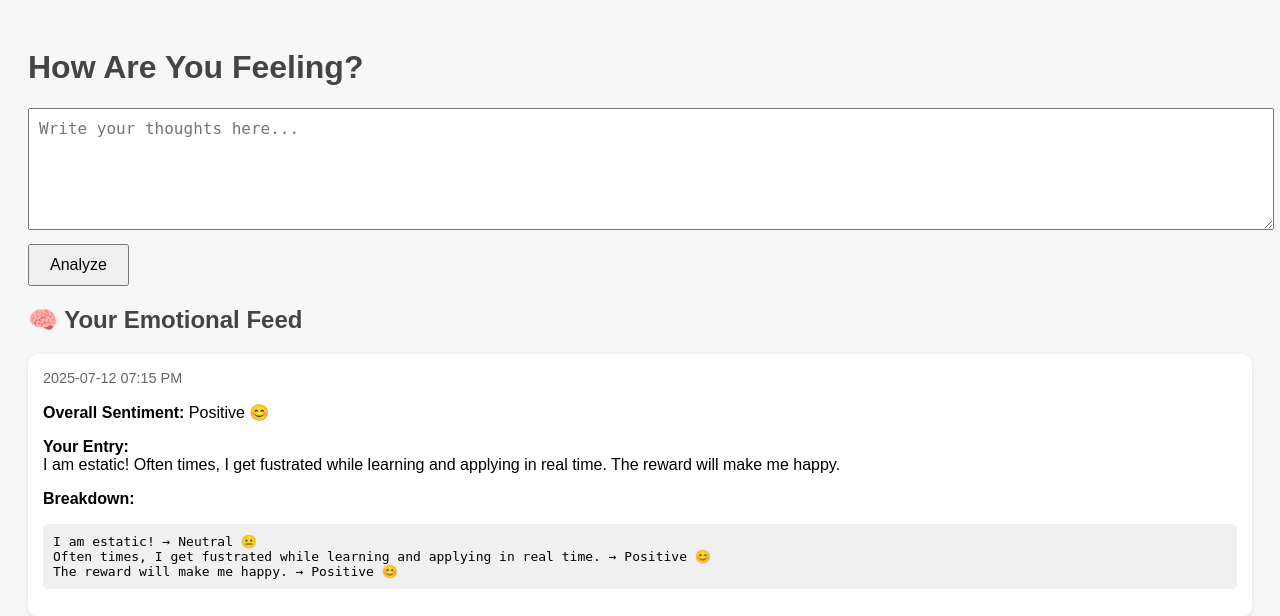
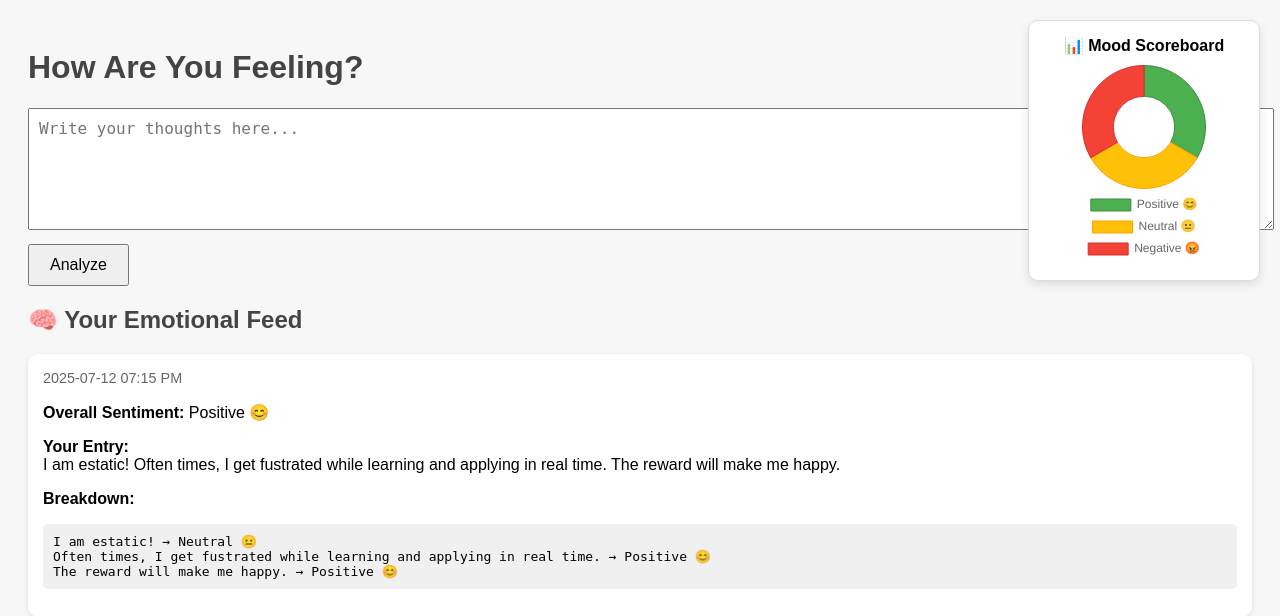
Before and after one commit to ldodson10/sentiment-app, a Flask app: template templates/index.html in a window 1280 px wide. Shown: the top 616 px of the page. Run offline with Flask 3, Linux system fonts and the light colour scheme; the template is opened without the code that fills it: values that come from a table or form of the project are taken from there, most other values are stand-ins (such as "Sample title", 1, 10 or a date in 2020).

Commit message:
Update index.html with improved sentiment feed layout

```diff
--- a/templates/index.html
+++ b/templates/index.html
@@ -2,6 +2,7 @@
 <html>
 <head>
   <title>Emotional Feed</title>
+  <script src="https://cdn.jsdelivr.net/npm/chart.js"></script>
   <style>
     body {
       font-family: Arial, sans-serif;
@@ -32,21 +33,47 @@
     .entry time {
       font-size: 0.9em;
       color: #666;
-    }
+      }
     .entry pre {
       background: #f0f0f0;
       padding: 10px;
       border-radius: 5px;
       overflow-x: auto;
     }
+    .scoreboard {
+      position: fixed;
+      top: 20px;
+      right: 20px;
+      background-color: #fff;
+      border: 1px solid #ddd;
+      border-radius: 10px;
+      box-shadow: 0 4px 10px rgba(0,0,0,0.1);
+      padding: 15px;
+      z-index: 9999;
+      font-family: Arial, sans-serif;
+      text-align: center;
+    }
+    .scoreboard h4 {
+      margin-top: 0;
+      margin-bottom: 10px;
+    }
+    .scoreboard p {
+      margin: 5px 0;
+    }
   </style>
 </head>
 <body>
 
+  <!-- Floating Scoreboard -->
+  <div class="scoreboard">
+    <h4>📊 Mood Scoreboard</h4>
+    <canvas id="sentimentChart" width="200" height="200"></canvas>
+  </div>
+
   <h1>How Are You Feeling?</h1>
 
   <form method="POST" action="/analyze">
-    <textarea name="text" placeholder="Write your thoughts here..."></textarea><br>
+        <textarea name="text" placeholder="Write your thoughts here..."></textarea><br>
     <button type="submit">Analyze</button>
   </form>
 
@@ -64,5 +91,29 @@
     <p>No entries yet.</p>
   {% endfor %}
 
+  <script>
+    const ctx = document.getElementById('sentimentChart').getContext('2d');
+    const sentimentChart = new Chart(ctx, {
+      type: 'doughnut',
+      data: {
+        labels: ['Positive 😊', 'Neutral 😐', 'Negative 😡'],
+        datasets: [{
+          label: 'Sentiments',
+          data: [{{ total_positive }}, {{ total_neutral }}, {{ total_negative }}],
+          backgroundColor: ['#4CAF50', '#FFC107', '#F44336'],
+          borderColor: ['#388E3C', '#FFA000', '#D32F2F'],
+          borderWidth: 1
+        }]
+      },
+      options: {
+        responsive: false,
+        plugins: {
+          legend: {
+            position: 'bottom'
+          }
+        }
+      }
+    });
+    </script>
 </body>
 </html>
```
